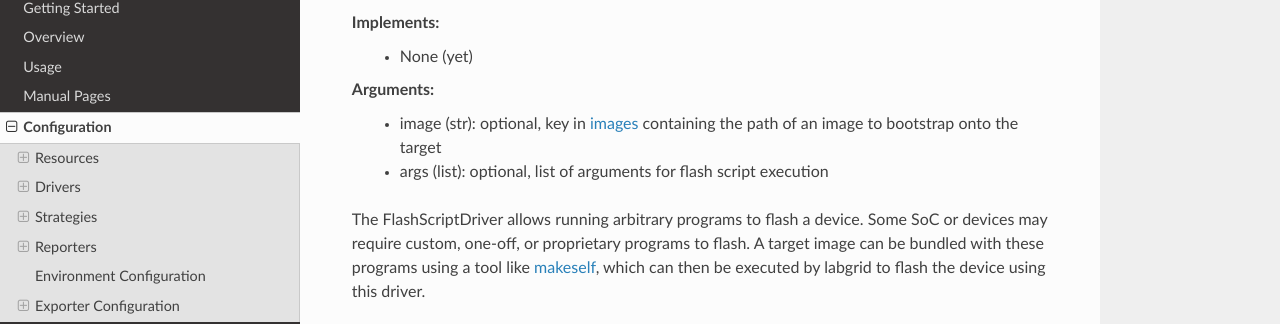
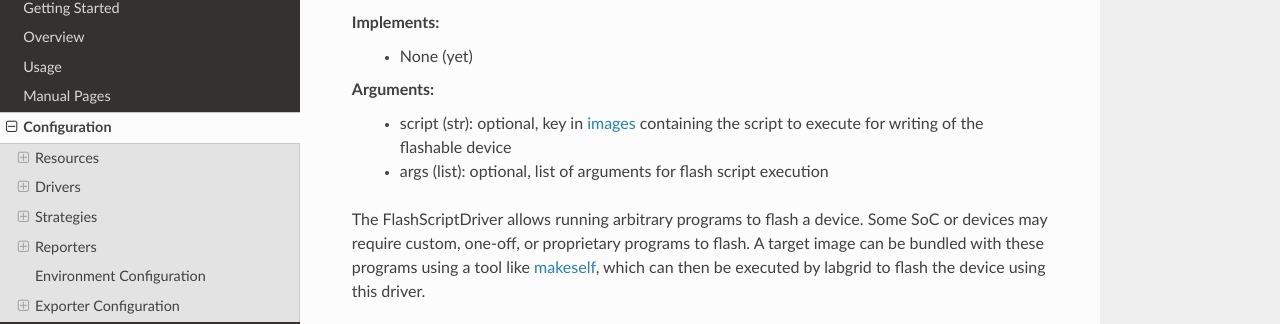
Before and after one commit to labgrid-project/labgrid, a Sphinx documentation site: the page built from doc/configuration.rst, in a window 1280 px wide and 900 px high, scrolled down 51096 px. Shown: the part 144-468 px from the top of the window. Built offline with Sphinx 7.4.7 and the Read the Docs theme 2.0.0, drawn with Linux system fonts in a browser that asks for light colours; pages that are not in the unit, such as notebooks, are missing from menus.

Commit message:
doc: configuration: fix FlashScriptDriver argument documentation
Fix the copy/paste error in FlashScriptDriver by documenting the correct
argument "script" intstead of "image".

Signed-off-by: Bastian Krause <bst@pengutronix.de>

```diff
--- a/doc/configuration.rst
+++ b/doc/configuration.rst
@@ -2399,8 +2399,8 @@ Implements:
   - None (yet)
 
 Arguments:
-  - image (str): optional, key in :ref:`images <labgrid-device-config-images>` containing the path
-    of an image to bootstrap onto the target
+  - script (str): optional, key in :ref:`images <labgrid-device-config-images>`
+    containing the script to execute for writing of the flashable device
   - args (list): optional, list of arguments for flash script execution
 
 The FlashScriptDriver allows running arbitrary programs to flash a device.
```
